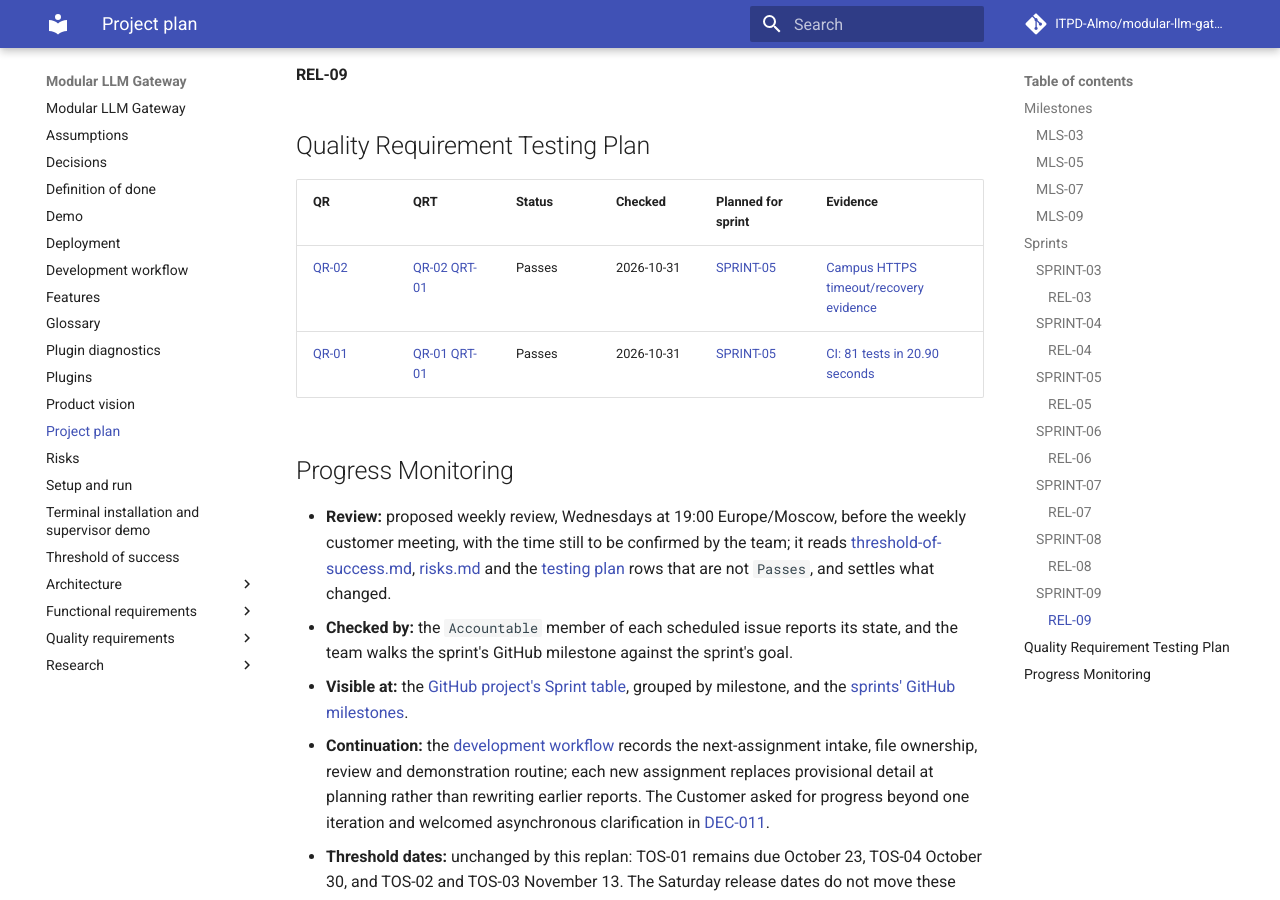
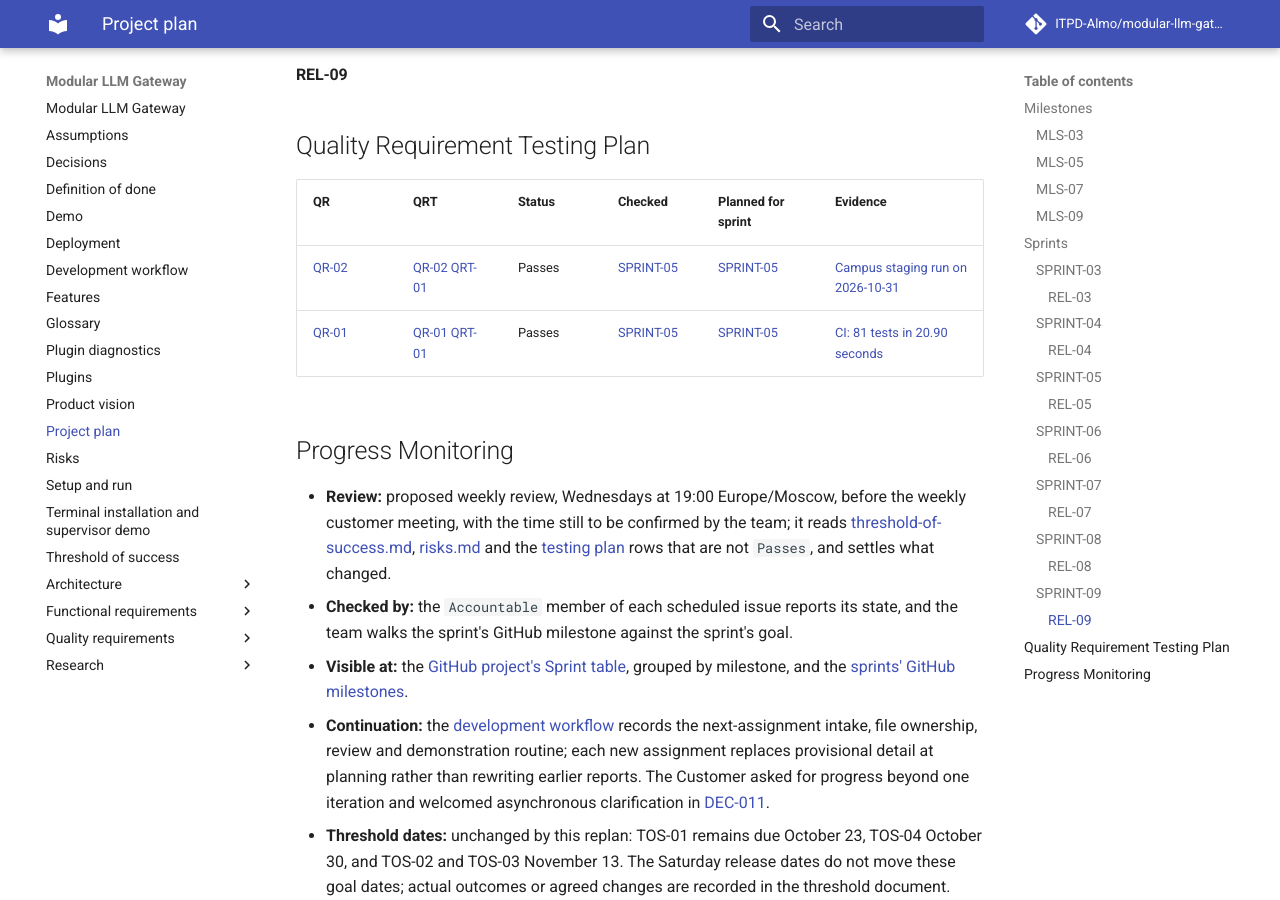
Before and after one commit to ITPD-Almo/modular-llm-gateway, an MkDocs documentation site: the page built from docs/project-plan.md, in a window 1280 px wide and 900 px high, scrolled down 4013 px. Built offline with MkDocs 1.6.1 and Material for MkDocs 9.7.7, drawn with Linux system fonts in a browser that asks for light colours; comment, search, counter and statistics services are not loaded.

Commit message:
Record the sprint and campus evidence in the testing plan

```diff
--- a/docs/project-plan.md
+++ b/docs/project-plan.md
@@ -128,8 +128,8 @@ Provisional: the final release incorporates the selected usability findings, has
 
 | QR | QRT | Status | Checked | Planned for sprint | Evidence |
 | --- | --- | --- | --- | --- | --- |
-| [QR-02](quality-requirements/qr/QR-02.md) | [QR-02 QRT-01](quality-requirements/qr/QR-02.md#qrt-01) | Passes | 2026-10-31 | [SPRINT-05](#sprint-05) | [Campus HTTPS timeout/recovery evidence](https://github.com/ITPD-Almo/modular-llm-gateway/pull/102) |
-| [QR-01](quality-requirements/qr/QR-01.md) | [QR-01 QRT-01](quality-requirements/qr/QR-01.md#qrt-01) | Passes | 2026-10-31 | [SPRINT-05](#sprint-05) | [CI: 81 tests in 20.90 seconds](https://github.com/ITPD-Almo/modular-llm-gateway/actions/runs/41227201276) |
+| [QR-02](quality-requirements/qr/QR-02.md) | [QR-02 QRT-01](quality-requirements/qr/QR-02.md#qrt-01) | Passes | [SPRINT-05](#sprint-05) | [SPRINT-05](#sprint-05) | [Campus staging run on 2026-10-31](https://github.com/ITPD-Almo/modular-llm-gateway/blob/main/reports/week-05/deployment-evidence.md#qr-02-qrt-01-passes) |
+| [QR-01](quality-requirements/qr/QR-01.md) | [QR-01 QRT-01](quality-requirements/qr/QR-01.md#qrt-01) | Passes | [SPRINT-05](#sprint-05) | [SPRINT-05](#sprint-05) | [CI: 81 tests in 20.90 seconds](https://github.com/ITPD-Almo/modular-llm-gateway/actions/runs/41227201276) |
 
 ## Progress Monitoring
 
```
